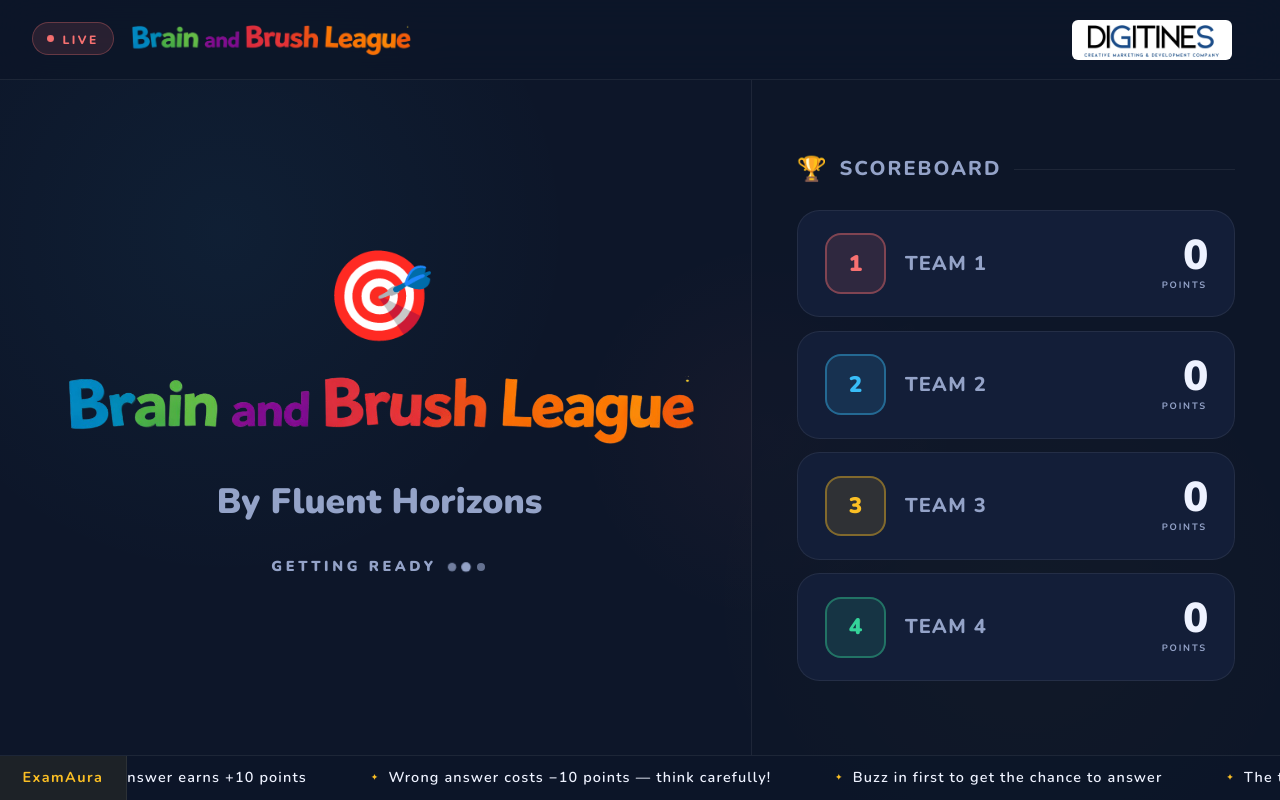
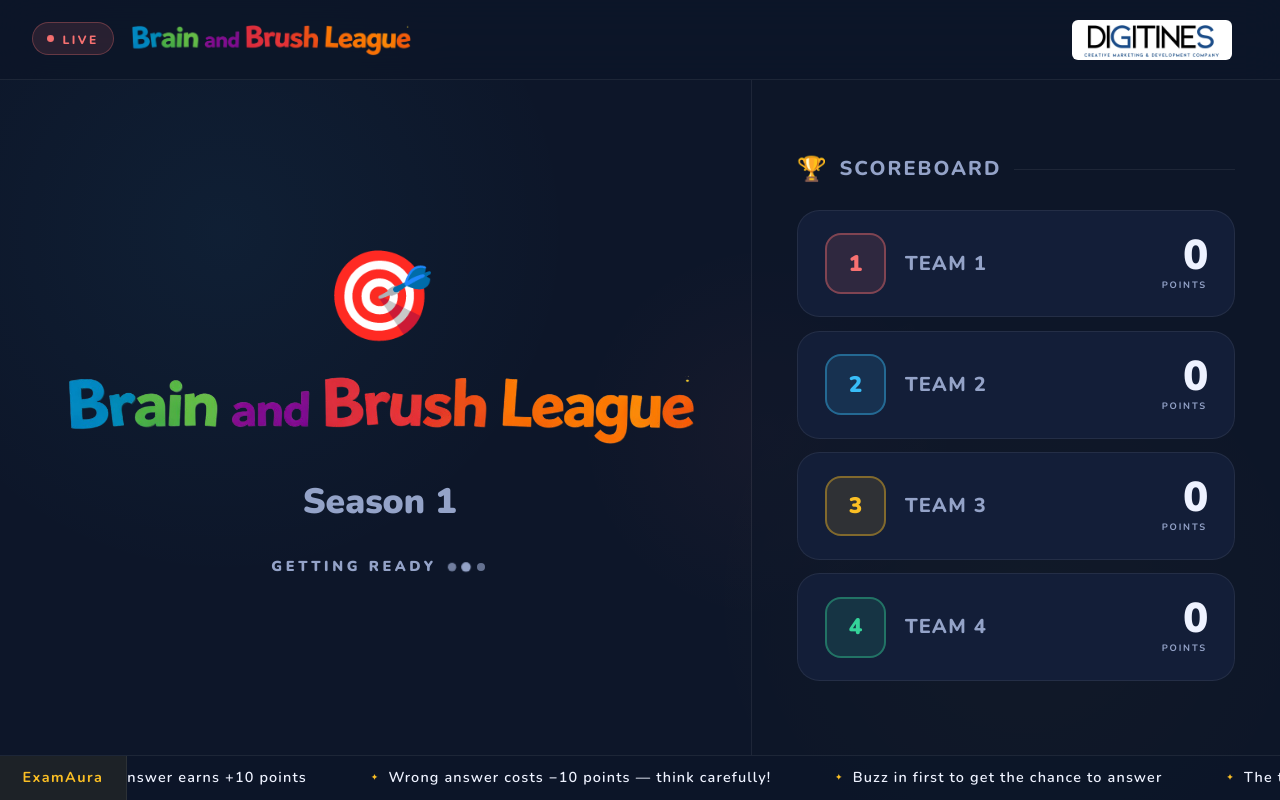
Before and after one commit to aniket-thapa/game-show, a React (Vite) app: page /display in a window 1280 px wide. Built offline with nearby package versions, Linux system fonts and the light colour scheme; no server answers.

Commit message:
feat: update buzzer button dimensions and change display text to season info

```diff
--- a/src/pages/Buzzer.jsx
+++ b/src/pages/Buzzer.jsx
@@ -30,7 +30,7 @@ export default function Buzzer() {
       <button
         onClick={() => sendBuzz(teamIndex)}
         disabled={!buzzerActive && !isMyTeamWinner}
-        className={`w-50 h-20 rounded-full font-black text-3xl transition-all transform active:scale-90 flex items-center justify-center select-none
+        className={`w-90 h-160 rounded-full font-black text-3xl transition-all transform active:scale-90 flex items-center justify-center select-none
           ${
             isMyTeamWinner
               ? 'bg-white text-black ring-[16px] ring-white shadow-[0_0_100px_rgba(255,255,255,0.8)]'
--- a/src/pages/Display.jsx
+++ b/src/pages/Display.jsx
@@ -723,7 +723,7 @@ export default function Display() {
                     <img src="/show-logo.png" alt="Quiz Time" />
                   </div>
                   <div className="standby-description">
-                    <p>By Fluent Horizons</p>
+                    <p>Season 1</p>
                   </div>
                   <div className="standby-sub">
                     Getting ready
```
Also changed, not shown: 1 other file (tests, documents, lock files or other folders).
